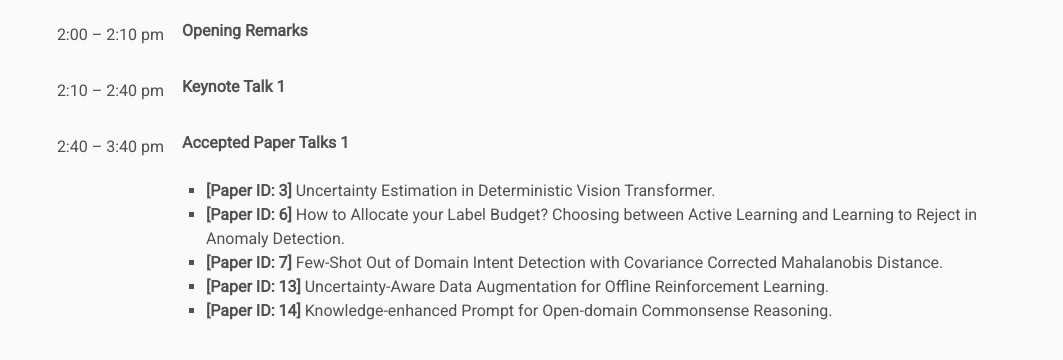
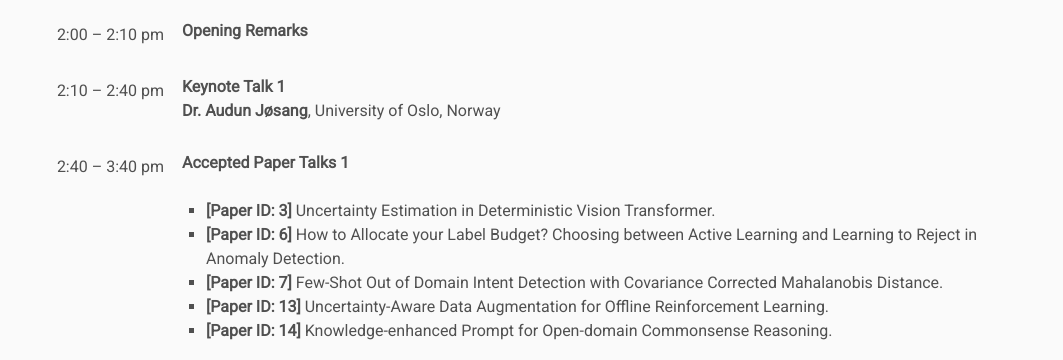
Before and after one commit to charliezhaoyinpeng/UDM-AAAI23, a plain HTML site: page schedule/index.html in a window 1280 px wide. Shown: the part 737-1097 px from the top of the page, without its empty margins (108-1171 px from the left). Drawn offline with nearby package versions, Linux system fonts and the light colour scheme; some packages are replaced by stand-ins of ours; files that its build step writes are made by us from their sources.

Commit message:
Update index.html

```diff
--- a/schedule/index.html
+++ b/schedule/index.html
@@ -71,9 +71,8 @@
                 2:10 – 2:40 pm
             </td>
             <td>
-                <strong>Keynote Talk 1</strong>
-                <!-- <br> -->
-                <!-- <strong>Dr. Matt Turek</strong>, Defense Advanced Research Projects Agency -->
+                <strong>Keynote Talk 1</strong> <br>
+                <strong>Dr. Audun Jøsang</strong>, University of Oslo, Norway
             </td>
         </tr>
     </table>
```
